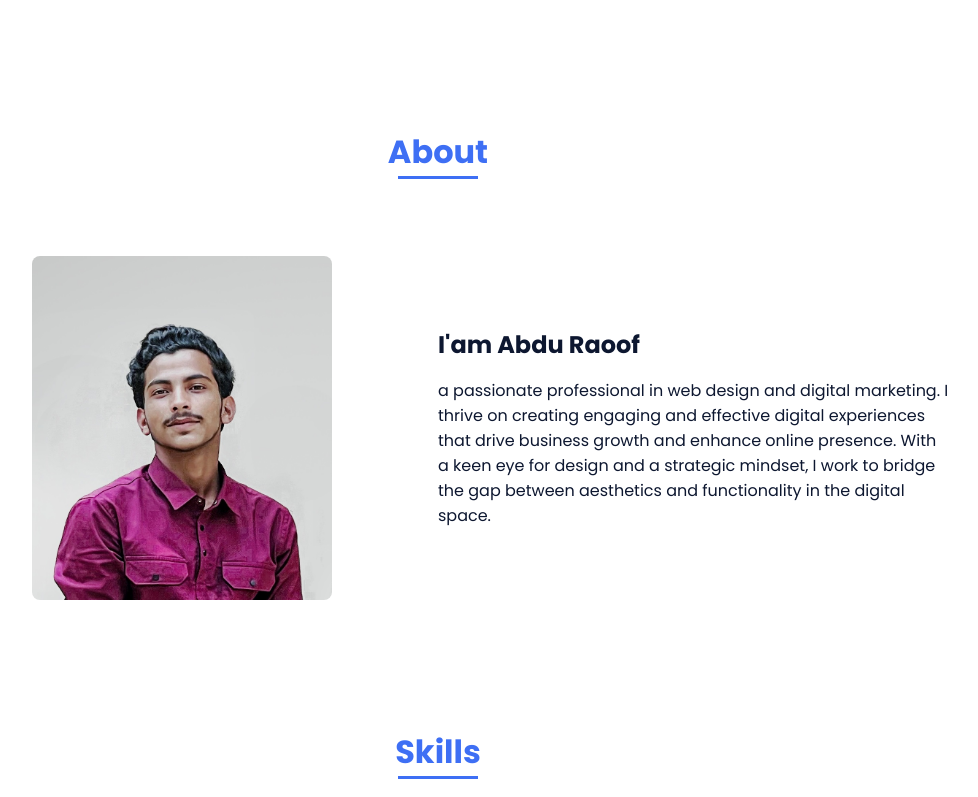
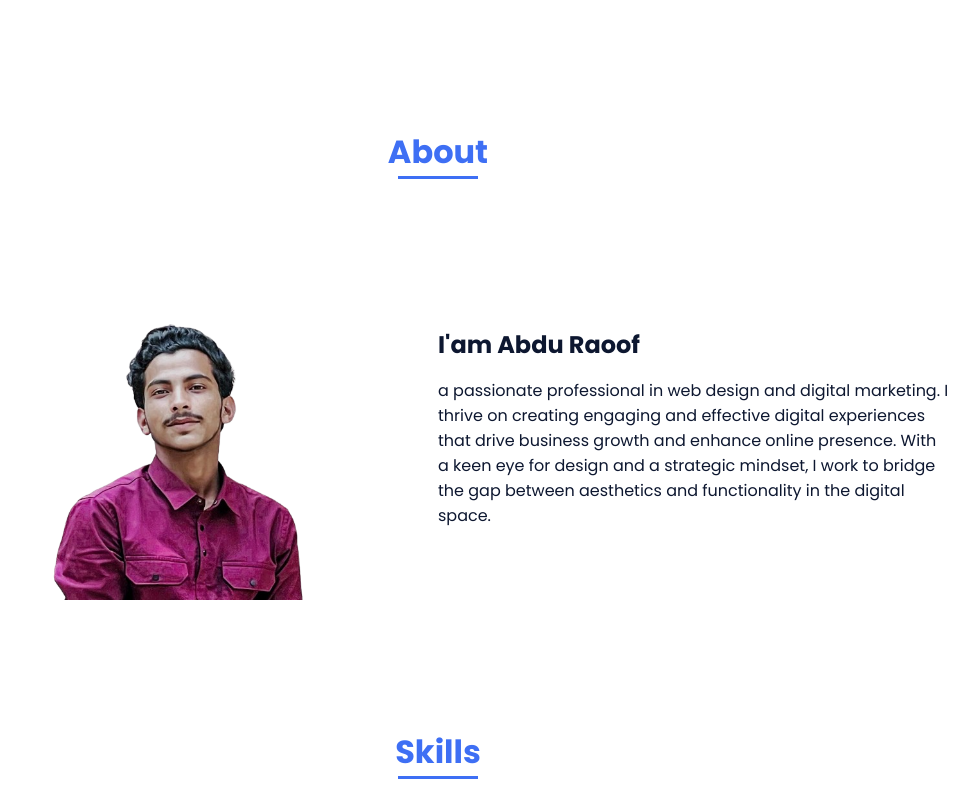
Before and after one commit to Raoofpt/portfolio, a plain HTML site: page index.html in a window 1280 px wide. Shown: the part 643-1440 px from the top of the page, without its empty margins (202-1180 px from the left). Drawn offline with nearby package versions, Linux system fonts and the light colour scheme.

Commit message:
Update index.html

```diff
--- a/index.html
+++ b/index.html
@@ -69,7 +69,7 @@
 
                 <div class="about__container bd-grid">
                     <div class="about__img">
-                        <img src="assets/img/about.jpg" alt="">
+                        <img src="assets/img/perfil.png" alt="">
                     </div>
 
                     <div>
```
